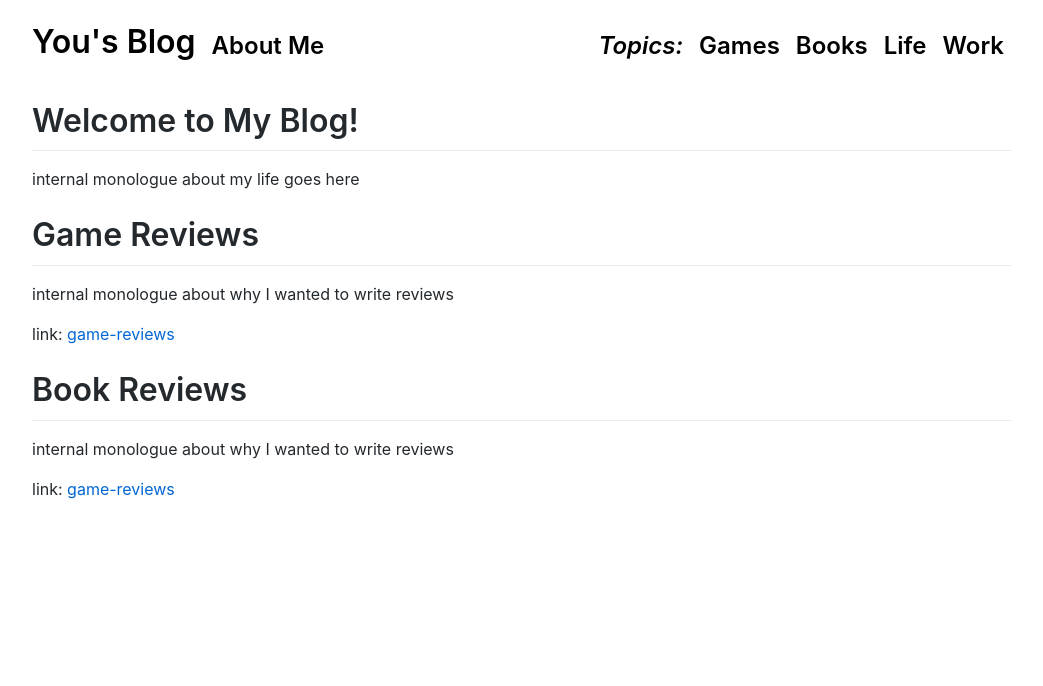
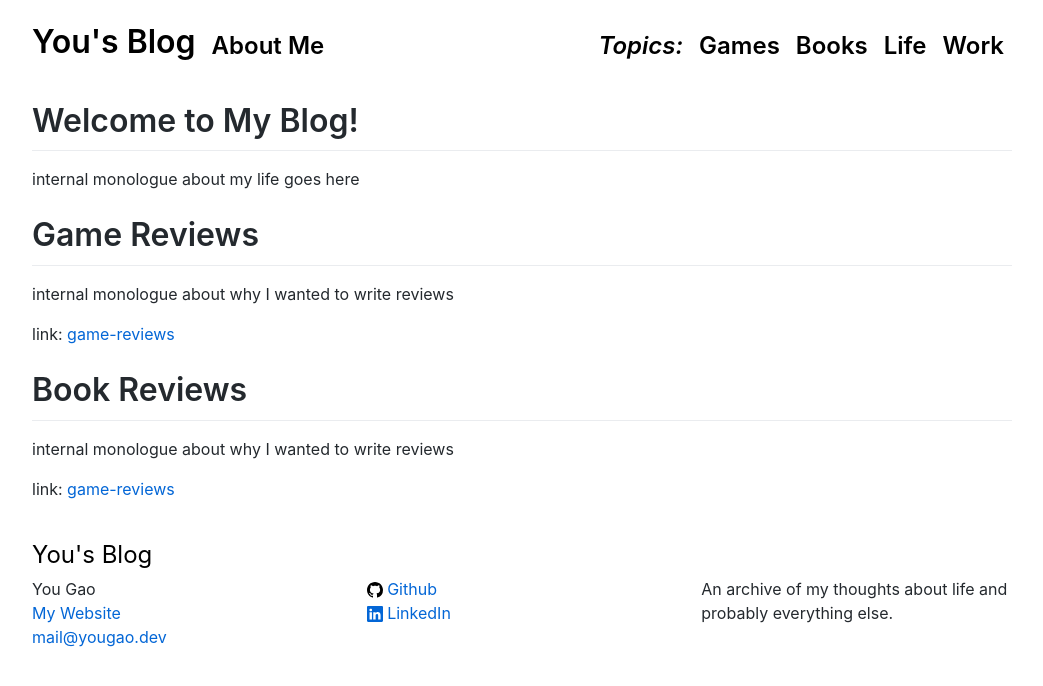
Before and after one commit to You-Gao/Blog, a Jekyll site: the page built from index.md, in a window 1280 px wide. Shown: the top 686 px of the page, without its empty margins (118-1161 px from the left). Built offline with Jekyll 4.4.1, drawn with Linux system fonts in a browser that asks for light colours.

Commit message:
feat: working footer!

```diff
--- a/_config.yml
+++ b/_config.yml
@@ -7,6 +7,10 @@ description: >- # this means to ignore newlines until "baseurl:"
 baseurl: "/Blog" # the subpath of your site, e.g. /blog
 url: "https://yougao.dev" # the base hostname & protocol for your site, e.g. http://example.com
 github_username:  You-Gao
+
+author: You Gao
+website: https://www.yougao.dev/
+email: mail@yougao.dev
 
 collections:
   books:
--- a/_includes/footer.html
+++ b/_includes/footer.html
@@ -1,21 +1,56 @@
-<footer class="site-footer h-card">
-  <data class="u-url" href="/Blog/"></data>
+<footer class="site-footer h-card container-lg px-3 my-5">
+  <data class="u-url" href="{{ "/" | relative_url }}"></data>
 
   <div class="wrapper">
 
-    <div class="footer-col-wrapper">
-      <div class="footer-col footer-col-1">
-        <ul class="contact-list"><li><p class="rss-subscribe">subscribe <a href="/Blog/feed.xml">via RSS</a></p></li>
+    <div class="row footer-col-wrapper ">
+
+      <a class="my-1" style="font-size: 24px; color: black;">You's Blog</a>
+
+      <div class="col-4 footer-col">
+
+        <ul style="font-size: 16px;">
+          <li class="list-group-item">
+            {%- if site.author -%}
+              {{ site.author | escape }}
+            {%- else -%}
+              {{ site.title | escape }}
+            {%- endif -%}
+          </li>
+          <li><a href="{{ site.website }}">My Website</a></li>
+          {%- if site.email -%}
+          <li><a class="u-email" href="mailto:{{ site.email }}">{{ site.email }}</a></li>
+          {%- endif -%}
         </ul>
       </div>
 
-      <div class="footer-col footer-col-2"><ul class="social-media-list"><li><a href="https://github.com/You-Gao"><svg class="svg-icon"><use xlink:href="/Blog/assets/minima-social-icons.svg#github"></use></svg> <span class="username">You-Gao</span></a></li></ul>
-</div>
+      <div class="col-4 footer-col">
+      <ul style="font-size: 16px;">
 
-      <div class="footer-col footer-col-3">
-        <p>An archive of my thoughts about life and probably everything else.</p>
+      <li>
+        <a rel="me" href="https://www.github.com/You-Gao" target="_blank" title="GitHub">
+          <svg xmlns="http://www.w3.org/2000/svg" width="16" height="16" fill="Black" class="bi bi-github" viewBox="0 0 16 16">
+            <path d="M8 0C3.58 0 0 3.58 0 8c0 3.54 2.29 6.53 5.47 7.59.4.07.55-.17.55-.38 0-.19-.01-.82-.01-1.49-2.01.37-2.53-.49-2.69-.94-.09-.23-.48-.94-.82-1.13-.28-.15-.68-.52-.01-.53.63-.01 1.08.58 1.23.82.72 1.21 1.87.87 2.33.66.07-.52.28-.87.51-1.07-1.78-.2-3.64-.89-3.64-3.95 0-.87.31-1.59.82-2.15-.08-.2-.36-1.02.08-2.12 0 0 .67-.21 2.2.82.64-.18 1.32-.27 2-.27s1.36.09 2 .27c1.53-1.04 2.2-.82 2.2-.82.44 1.1.16 1.92.08 2.12.51.56.82 1.27.82 2.15 0 3.07-1.87 3.75-3.65 3.95.29.25.54.73.54 1.48 0 1.07-.01 1.93-.01 2.2 0 .21.15.46.55.38A8.01 8.01 0 0 0 16 8c0-4.42-3.58-8-8-8"/>
+          </svg>
+          <span class="social-name">Github</span>
+        </a>
+      </li>
+
+      <li>
+        <a rel="me" href="https://www.linkedin.com/in/gao-you" target="_blank" title="LinkedIn">
+          <svg xmlns="http://www.w3.org/2000/svg" width="16" height="16" fill="currentColor" class="bi bi-linkedin" viewBox="0 0 16 16">
+            <path d="M0 1.146C0 .513.526 0 1.175 0h13.65C15.474 0 16 .513 16 1.146v13.708c0 .633-.526 1.146-1.175 1.146H1.175C.526 16 0 15.487 0 14.854zm4.943 12.248V6.169H2.542v7.225zm-1.2-8.212c.837 0 1.358-.554 1.358-1.248-.015-.709-.52-1.248-1.342-1.248S2.4 3.226 2.4 3.934c0 .694.521 1.248 1.327 1.248zm4.908 8.212V9.359c0-.216.016-.432.08-.586.173-.431.568-.878 1.232-.878.869 0 1.216.662 1.216 1.634v3.865h2.401V9.25c0-2.22-1.184-3.252-2.764-3.252-1.274 0-1.845.7-2.165 1.193v.025h-.016l.016-.025V6.169h-2.4c.03.678 0 7.225 0 7.225z"/>
+          </svg>
+          <span class="social-name">LinkedIn</span>
+        </a>
+      </li>
+
+      </ul>
+      </div>
+
+      <div class="col-4 footer-col " style="font-size: 16px;">
+        <p>{{- site.description | escape -}}</p>
       </div>
     </div>
-
   </div>
 </footer>
--- a/_includes/header.html
+++ b/_includes/header.html
@@ -1,31 +1,25 @@
-<header class="site-header" role="banner">
-
-  <div class="wrapper">
-    {%- assign default_paths = site.pages | map: "path" -%}
-    {%- assign page_paths = site.header_pages | default: default_paths -%}
-    <a class="site-title" rel="author" href="{{ "/" | relative_url }}">{{ site.title | escape }}</a>
-
-    {%- if page_paths -%}
-      <nav class="site-nav">
-        <input type="checkbox" id="nav-trigger" class="nav-trigger" />
-        <label for="nav-trigger">
-          <span class="menu-icon">
-            <svg viewBox="0 0 18 15" width="18px" height="15px">
-              <path d="M18,1.484c0,0.82-0.665,1.484-1.484,1.484H1.484C0.665,2.969,0,2.304,0,1.484l0,0C0,0.665,0.665,0,1.484,0 h15.032C17.335,0,18,0.665,18,1.484L18,1.484z M18,7.516C18,8.335,17.335,9,16.516,9H1.484C0.665,9,0,8.335,0,7.516l0,0 c0-0.82,0.665-1.484,1.484-1.484h15.032C17.335,6.031,18,6.696,18,7.516L18,7.516z M18,13.516C18,14.335,17.335,15,16.516,15H1.484 C0.665,15,0,14.335,0,13.516l0,0c0-0.82,0.665-1.483,1.484-1.483h15.032C17.335,12.031,18,12.695,18,13.516L18,13.516z"/>
-            </svg>
-          </span>
-        </label>
-
-        <div class="trigger">
-          {%- for path in page_paths -%}
-            {%- assign my_page = site.pages | where: "path", path | first -%}
-            {%- if my_page.title -%}
-            <a class="page-link" href="{{ my_page.url | relative_url }}">{{ my_page.title | escape }}</a>
-            {%- endif -%}
-          {%- endfor -%}
-	  <a class="page-link" href="">Resume</a>
-        </div>
-      </nav>
-    {%- endif -%}
+<nav class="navbar navbar-expand-lg navbar-light container-lg px-1">
+  <div class="container-fluid align-text-bottom">
+      <a class="navbar-brand h1" href="{{ '/' | relative_url }}">You's Blog</a>
+      <a class="navbar-brand h2 my-3" href="{{'/about' | relative_url}}">About Me</a>
+      <div class="collapse navbar-collapse ms-auto" id="navbarNav">
+          <ul class="navbar-nav ms-auto align-text-bottom">
+              <li class="nav-item">
+              <a class="nav-link h2 my-3 italic-link align-text-bottom" aria-current="page" href="#">Topics:</a>
+              </li>
+              <li class="nav-item">
+              <a class="nav-link h2 my-3" href="{{'/games' | relative_url}}">Games</a>
+              </li>
+              <li class="nav-item">
+              <a class="nav-link h2 my-3" href="{{'/books' | relative_url}}">Books</a>
+              </li>
+              <li class="nav-item">
+              <a class="nav-link h2 my-3" href="{{'/life' | relative_url}}">Life</a>
+              </li>
+              <li class="nav-item">
+              <a class="nav-link h2 my-3" href="{{'/work' | relative_url}}">Work</a>
+              </li>
+          </ul>
+      </div>
   </div>
-</header>
+</nav>
--- a/_layouts/style.html
+++ b/_layouts/style.html
@@ -95,34 +95,16 @@
         vertical-align: bottom;
     }
 
+    ul {
+        list-style-type: none;
+    }
+
 </style>
 
-<nav class="navbar navbar-expand-lg navbar-light container-lg px-1">
-    <div class="container-fluid align-text-bottom">
-        <a class="navbar-brand h1" href="{{ '/' | relative_url }}">You's Blog</a>
-        <a class="navbar-brand h2 my-3" href="{{'/about' | relative_url}}">About Me</a>
-        <div class="collapse navbar-collapse ms-auto" id="navbarNav">
-            <ul class="navbar-nav ms-auto align-text-bottom">
-                <li class="nav-item">
-                <a class="nav-link h2 my-3 italic-link align-text-bottom" aria-current="page" href="#">Topics:</a>
-                </li>
-                <li class="nav-item">
-                <a class="nav-link h2 my-3" href="{{'/games' | relative_url}}">Games</a>
-                </li>
-                <li class="nav-item">
-                <a class="nav-link h2 my-3" href="{{'/books' | relative_url}}">Books</a>
-                </li>
-                <li class="nav-item">
-                <a class="nav-link h2 my-3" href="{{'/life' | relative_url}}">Life</a>
-                </li>
-                <li class="nav-item">
-                <a class="nav-link h2 my-3" href="{{'/work' | relative_url}}">Work</a>
-                </li>
-            </ul>
-        </div>
-    </div>
-</nav>
+{% include header.html %}
 
 <div class="container-lg px-3 my-2 markdown-body">
 {{ content }}
 </div>
+
+{% include footer.html %}
```
Also changed, not shown: _games/2024-07-13-a-short-hike.md (+1 -0 lines), _games/2024-07-13-rounds.md (+1 -0 lines).
